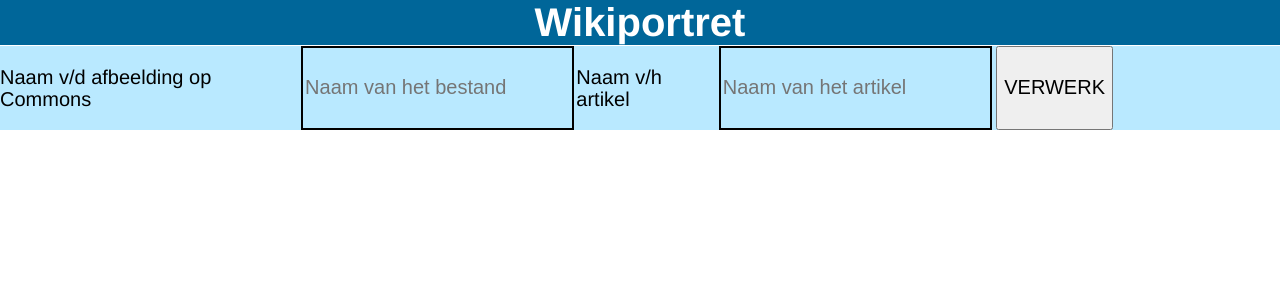
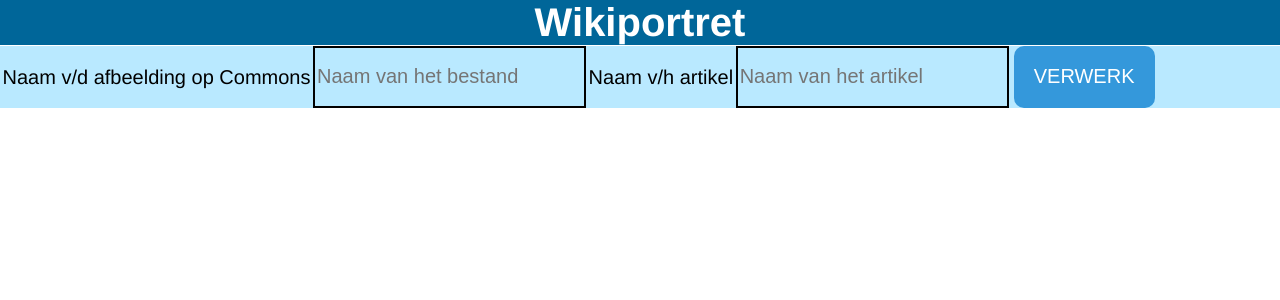
Before and after one commit to Daniuu-Wikipedia/Wikiportrait-Bot, a Flask app: page / in a window 1280 px wide. Shown: the top 300 px of the page. Run offline with Flask 3, Linux system fonts and the light colour scheme.

Commit message:
Format submit boxes

```diff
--- a/GUI/static/css/Input_fields.css
+++ b/GUI/static/css/Input_fields.css
@@ -8,3 +8,30 @@
     border: 2px solid;
     border-color: #000;
 }
+
+/* CSS for the rounded submit button */
+input[type="submit"] {
+    padding: 10px 20px; /* Adjust padding as needed */
+    background-color: #3498db; /* Button background color */
+    color: #ffffff; /* Text color */
+    border: none; /* Remove button border */
+    border-radius: 10px; /* Adjust the value to control the roundness */
+    cursor: pointer; /* Show a pointer cursor on hover */
+    transition: background-color 0.3s ease; /* Smooth background color transition */
+}
+
+/* Hover effect for the submit button */
+input[type="submit"]:hover {
+    background-color: green; /* Adjust the color for the hover effect */
+}
+
+/* CSS for the form container with a fixed width */
+.form-container {
+    width: 100%; /* Adjust the width as needed */
+}
+
+form{
+    width: 100%;
+    margin-left: 0.2%;
+    margin-right: 0.2%;
+}
```
